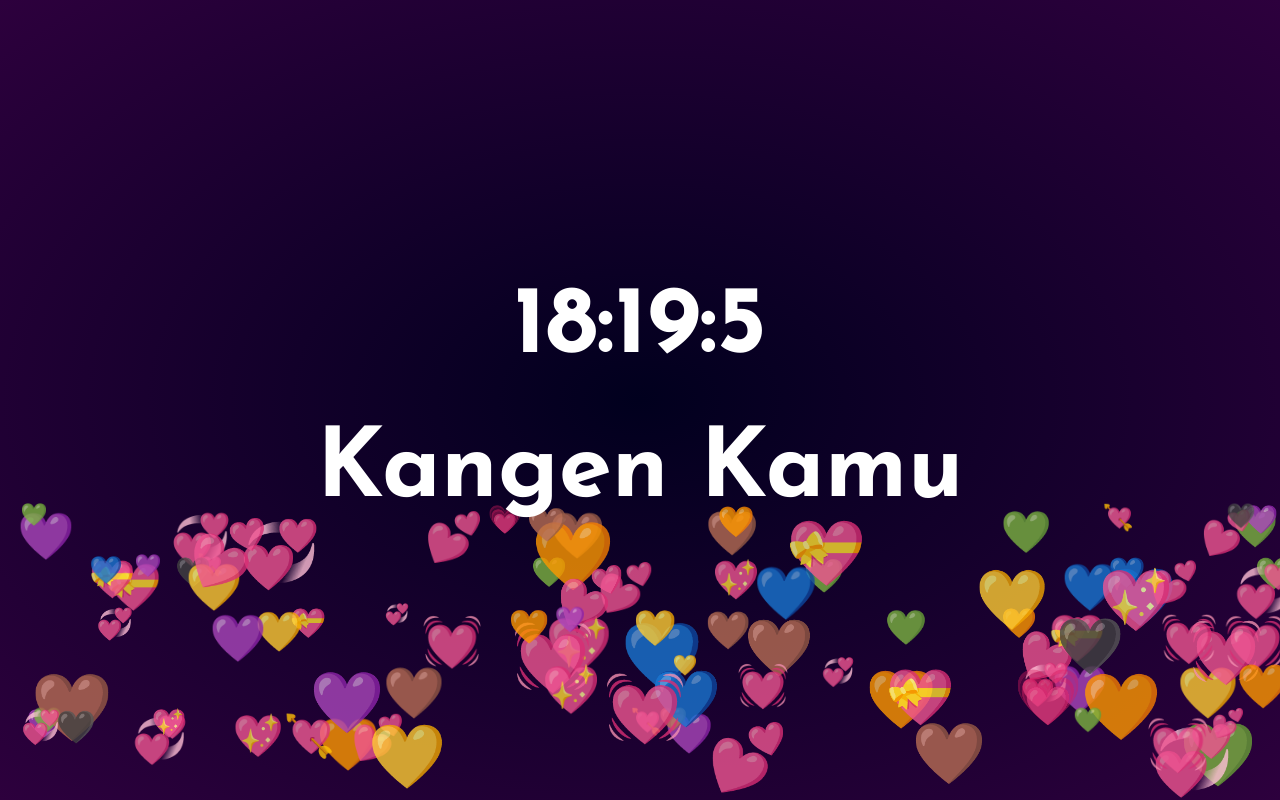
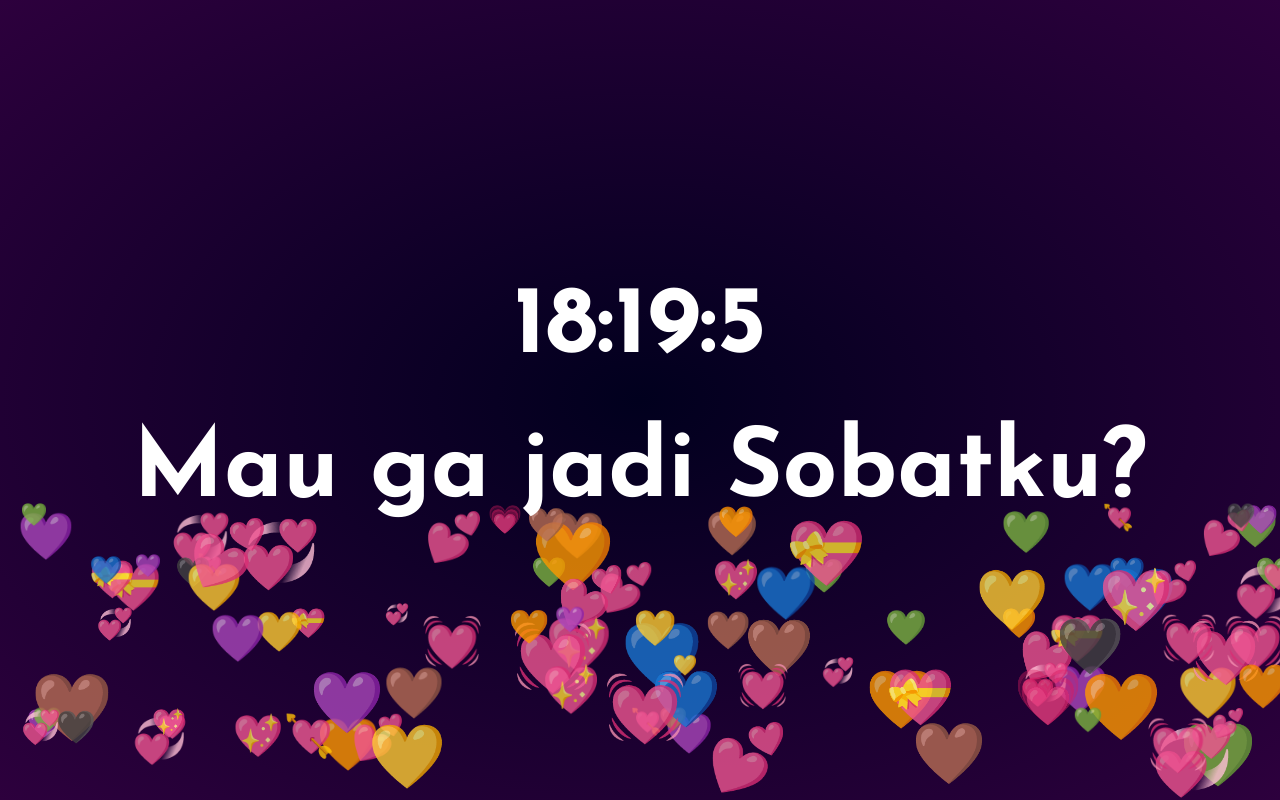
Before and after one commit to Viismile/Test, a plain HTML site: page index.html in a window 1280 px wide. Drawn offline with Linux system fonts and the light colour scheme; animation ran at ten frames a second.

Commit message:
Update index.html

```diff
--- a/index.html
+++ b/index.html
@@ -13,7 +13,7 @@
   <section>
     <section class="jam"><span id="jam">00</span>:<span id="menit">00</span>:<span id="detik">00</span>
     </section>
-    <section class="teks"><span class="glitch" data-teks="Sayang">Kangen</span> Kamu</section>
+    <section class="teks">Mau ga jadi <span class="glitch" data-teks="Pacarku?">Sobatku?</span></section>
   </section>
 </main>
 </html>
```
